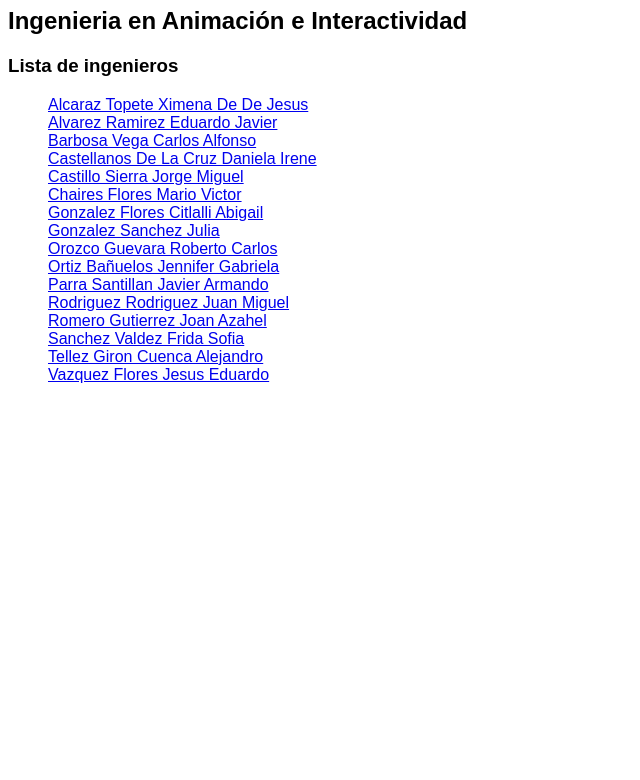
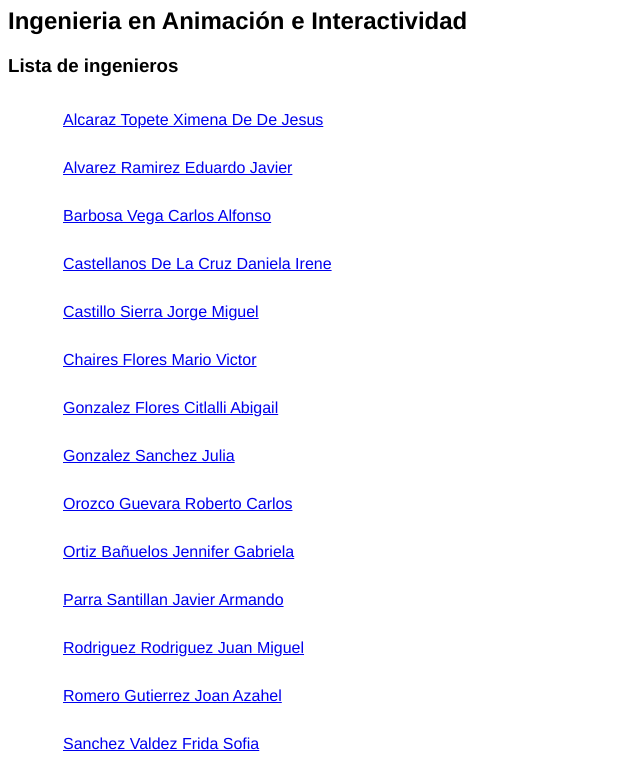
Before and after one commit to beztao01/efectos-visuales, a plain HTML site: page html/ingenieros.html in a window 1280 px wide. Shown: the part 73-853 px from the top of the page, without its empty margins (0-640 px from the left). Before the commit the page ends 800 px from the top, so only its background shows below. Drawn offline with Linux system fonts and the light colour scheme; files that its build step writes are made by us from their sources.

Commit message:
style add

```diff
--- a/html/css/style.css
+++ b/html/css/style.css
@@ -1,8 +1,15 @@
-body{
-    font-family: Arial, Helvetica, sans-serif;
+h1, h2, h3{
+    font-family: 'Franklin Gothic Medium', 'Arial Narrow', Arial, sans-serif;
+}
+
+ul{
+    font-family: 'Franklin Gothic Medium', 'Arial Narrow', Arial, sans-serif;
+    text-decoration: none;
 }
 
 li{
-    padding: auto;
-    list-style: none;
+    padding: 15px;
+    font-family: 'Franklin Gothic Medium', 'Arial Narrow', Arial, sans-serif;
+    text-decoration: none;
+    list-style-type: none;
 }
```
